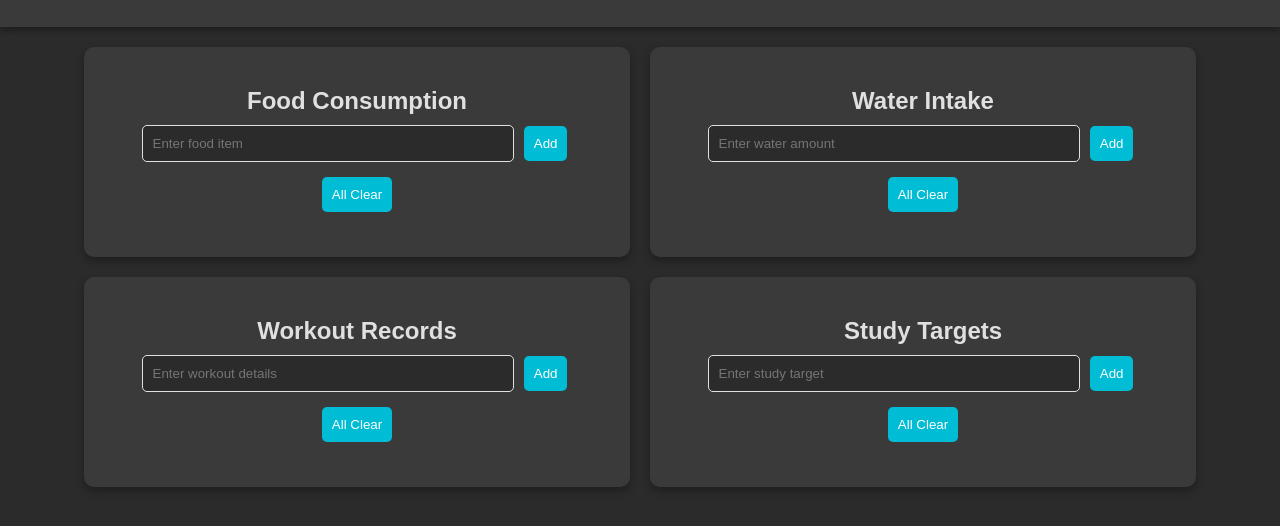
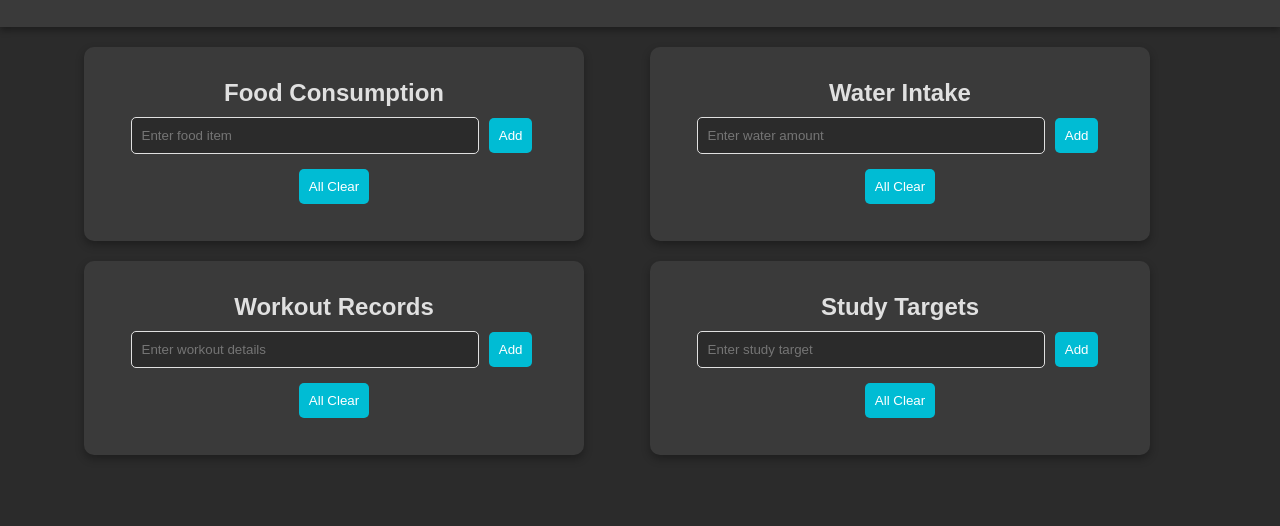
Before and after one commit to abhaydwived/TaskMate, a plain HTML site: page index.html in a window 1280 px wide. Shown: the part 88-614 px from the top of the page. Drawn offline with Linux system fonts and the light colour scheme.

Commit message:
tracker update

```diff
--- a/style.css
+++ b/style.css
@@ -72,11 +72,14 @@ main {
 
 .tracker {
     background: var(--card-bg);
-    padding: 40px;
+    padding: 2em;
     border-radius: 10px;
     box-shadow: 0 4px 8px rgba(0, 0, 0, 0.3);
     text-align: center;
+    width: 100%;
+    max-width: 500px;
 }
+
 
 button {
     background: var(--button-bg);
```
